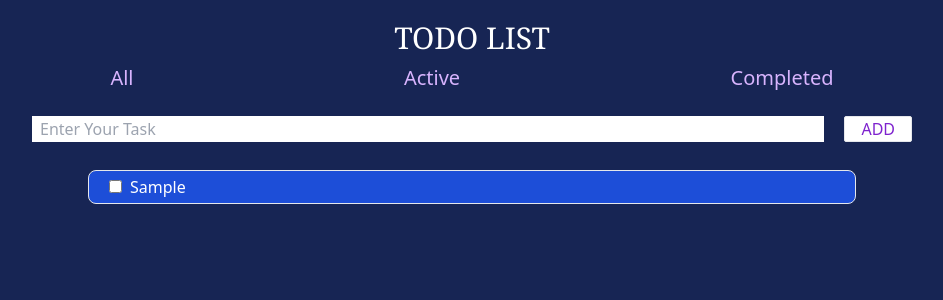
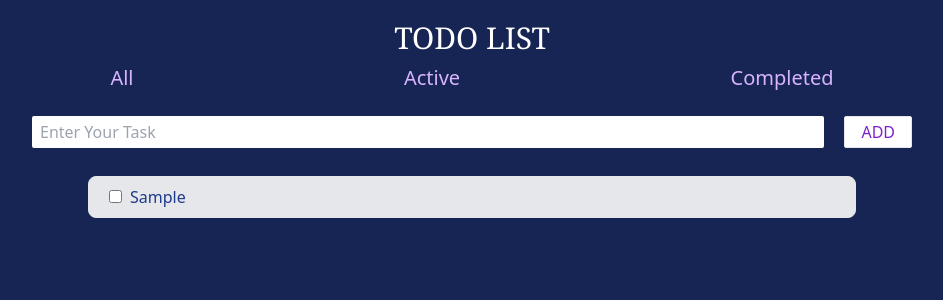
Before and after one commit to faizan619/TypeScript_Tailwind_Projects, a React (Vite) app: page / in a window 1280 px wide. Both pictures are taken after typing "Sample" into the empty fields and a click on the button "ADD". Shown: the top 300 px of the page, without its empty margins (168-1111 px from the left). Built offline with nearby package versions, Linux system fonts and the light colour scheme.

Commit message:
completed

```diff
--- a/src/Todo-App/components/AddTodo.tsx
+++ b/src/Todo-App/components/AddTodo.tsx
@@ -1,21 +1,21 @@
 import { useState } from "react"
 import { useTodos } from "../store/todos"
+import '../style/index.css'
 
 function AddTodo() {
 
     const [todo,setTodo] = useState("")
     const {handleAddToDo} = useTodos();
 
-    const handleFormSubmit = (e:FormEvent<HTMLFormElement>) => {
+    const handleFormSubmit = (e:any) => {
         e.preventDefault();
         handleAddToDo(todo);
         setTodo("")
     }
 
-
   return (
     <form className="mt-2 p-2 w-[70%] gap-5 flex flex-row" onSubmit={handleFormSubmit}>
-         <input className="w-[100%] px-2 capitalize" type="text" value={todo} onChange={(e) => setTodo(e.target.value)} autoFocus placeholder="Enter your Task" />
+         <input className="w-[100%] px-2 capitalize h-8 rounded-sm" type="text" value={todo} onChange={(e) => setTodo(e.target.value)} autoFocus placeholder="Enter your Task" />
          <button className="border px-4 uppercase text-purple-700 bg-white rounded-sm" type="submit">Add</button>
     </form>
   )
--- a/src/Todo-App/components/Todos.tsx
+++ b/src/Todo-App/components/Todos.tsx
@@ -21,15 +21,15 @@ function Todos() {
     <ul className='w-[60%] flex flex-col gap-y-3 my-5'>
         {
             filterData.map((todo) => {
-                return <li key={todo.id} className='border bg-blue-700 px-5 py-1 flex rounded-lg '>
+                return <li key={todo.id} className='border bg-gray-200 px-5 p-2 flex rounded-lg '>
                     <div className='inline-block w-[100%]'>
                     <input type="checkbox" id={`todo-${todo.id}`} checked={todo.completed} onChange={()=> toggleTodoAsCompleted(todo.id)} />
 
-                    <label className='text-white mx-2 capitalize' htmlFor={`todo-${todo.id}`}>{todo.task}</label>
+                    <label className='text-blue-900 mx-2 capitalize' htmlFor={`todo-${todo.id}`}>{todo.task}</label>
                     </div>
                     {
                         todo.completed &&(
-                            <button className='text-purple-600 ml-5 bg-white px-2 rounded-sm' type="button" onClick={() => handleDeleteTodo(todo.id)}>Delete</button>
+                            <button className='text-white ml-5 bg-red-500 px-2 rounded-sm' type="button" onClick={() => handleDeleteTodo(todo.id)}>Delete</button>
                         )
                     }
                 </li>
```
